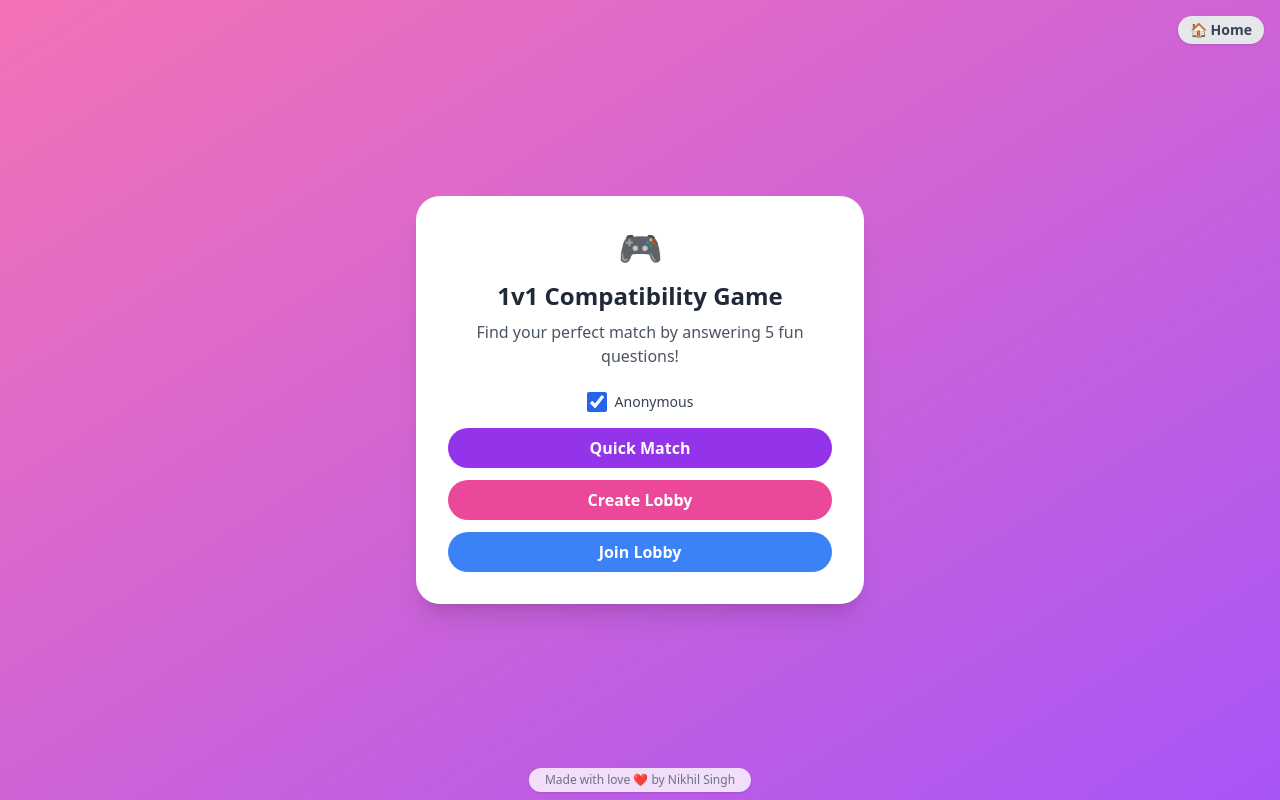
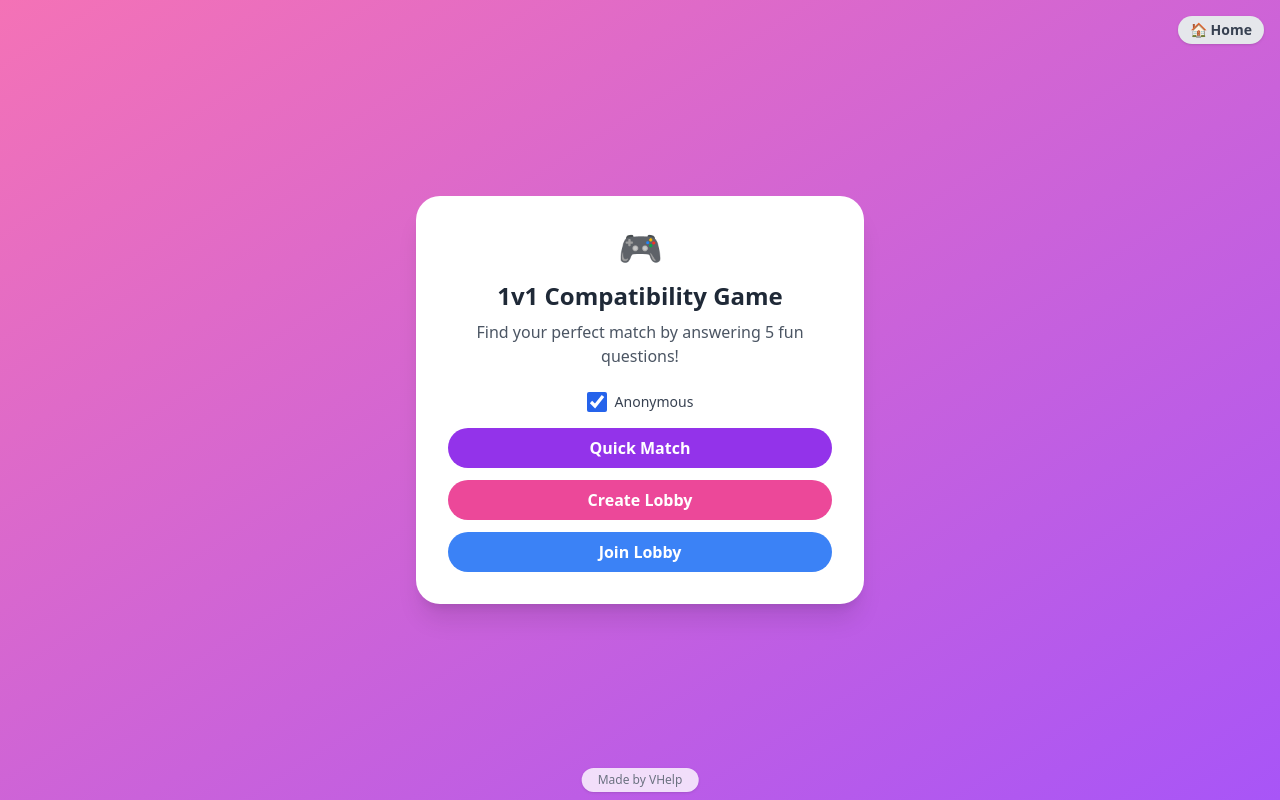
Before and after one commit to nikhilvitc/vhelp-game, a React (Create React App) app in the folder frontend/: page / in a window 1280 px wide. Built offline with nearby package versions, Linux system fonts and the light colour scheme; no server answers.

Commit message:
Change footer attribution to 'Made by VHelp'

```diff
--- a/frontend/src/App.js
+++ b/frontend/src/App.js
@@ -33,7 +33,7 @@
         <Route path="/chat" element={<Chat />} />
       </Routes>
       <footer className="fixed bottom-2 left-1/2 -translate-x-1/2 w-auto max-w-full text-center text-gray-500 text-xs z-50 bg-white/80 px-4 py-1 rounded-full shadow whitespace-nowrap">
-        Made with love <span className="text-red-500">❤️</span> by Nikhil Singh
+        Made by VHelp
       </footer>
     </>
   );
```
